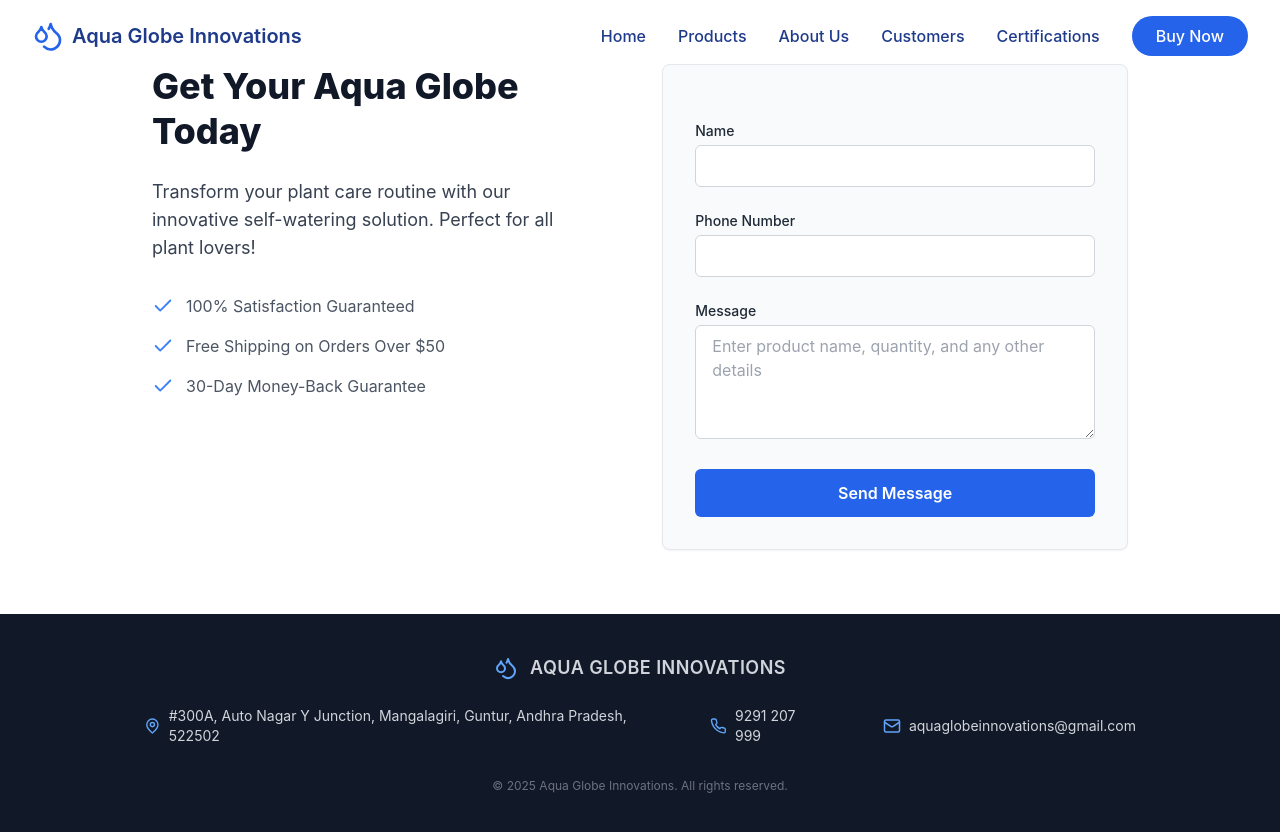
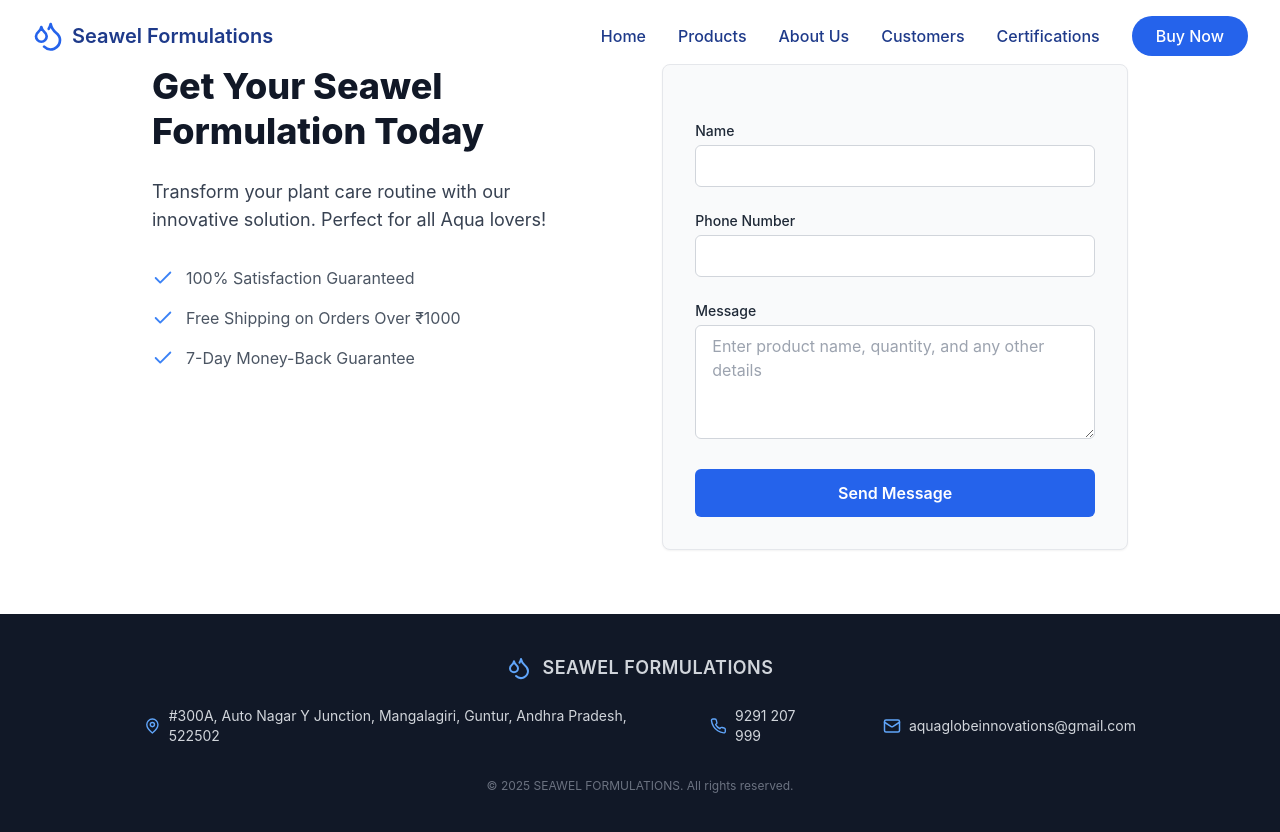
Before and after one commit to LVSJanakiRamaraju/AQUA-GLOBE-INNOVATIONS, a React (Vite) app in the folder AQUA-GLOBE-INNOVATIONS/: page /buy-now in a window 1280 px wide. Built offline with nearby package versions, Linux system fonts and the light colour scheme.

Commit message:
updated the name

```diff
--- a/AQUA-GLOBE-INNOVATIONS/src/components/About.tsx
+++ b/AQUA-GLOBE-INNOVATIONS/src/components/About.tsx
@@ -28,28 +28,28 @@ const About: React.FC = () => {
     <section id="#about" className="py-16 bg-white">
       <div className="container mx-auto px-4 md:px-8">
         <h2 className="text-3xl md:text-4xl font-bold text-blue-900 text-center mb-12">
-          AQUA GLOBE INNOVATIONS
+          Seawel Formulations
         </h2>
 
         <div className="max-w-4xl mx-auto space-y-12">
           <div>
-            <h3 className="text-xl font-semibold text-blue-800 mb-4">About Aqua Globe Innovations:</h3>
+            <h3 className="text-xl font-semibold text-blue-800 mb-4">About Seawel Formulations:</h3>
             <p className="text-gray-700 leading-relaxed">
-              Aqua Globe Innovations is a pioneering company dedicated to advancing fish and shrimp healthcare solutions. With a steadfast commitment to excellence, we strive to enhance the well-being and vitality of aquatic life worldwide. Our core focus lies in developing and delivering top-tier products and services tailored to the unique needs of aquaculture.
+              Seawel Formulations is a pioneering company dedicated to advancing fish and shrimp healthcare solutions. With a steadfast commitment to excellence, we strive to enhance the well-being and vitality of aquatic life worldwide. Our core focus lies in developing and delivering top-tier products and services tailored to the unique needs of aquaculture.
             </p>
           </div>
 
           <div>
             <h3 className="text-xl font-semibold text-blue-800 mb-4">Certified GMP & ISO Standards:</h3>
             <p className="text-gray-700 leading-relaxed">
-              At Aqua Globe Innovations, quality is paramount. We adhere to rigorous Good Manufacturing Practices (GMP) and International Organization for Standardization (ISO) standards to ensure the highest level of quality, safety, and efficacy in all our products and processes. Our adherence to these certifications underscores our unwavering dedication to providing premium solutions that meet global regulatory requirements.
+              At Seawel Formulations, quality is Our Priority. We adhere to rigorous Good Manufacturing Practices (GMP) and International Organization for Standardization (ISO) standards to ensure the highest level of quality, safety, and efficacy in all our products and processes. Our adherence to these certifications underscores our unwavering dedication to providing premium solutions that meet global regulatory requirements.
             </p>
           </div>
 
           <div>
             <h3 className="text-xl font-semibold text-blue-800 mb-4">Mission:</h3>
             <p className="text-gray-700 leading-relaxed">
-              Our mission at Aqua Globe Innovations is to revolutionize the aquaculture industry by offering innovative, science-backed healthcare solutions that optimize fish and shrimp health, maximize productivity, and promote sustainable practices. Through our commitment to excellence and integrity, we aim to be a trusted partner for aquaculture professionals worldwide.
+              Our mission at Seawel Formulations is to revolutionize the aquaculture industry by offering innovative, science-backed healthcare solutions that optimize fish and shrimp health, maximize productivity, and promote sustainable practices. Through our commitment to excellence and integrity, we aim to be a trusted partner for aquaculture professionals worldwide.
             </p>
           </div>
 
@@ -73,7 +73,7 @@ const About: React.FC = () => {
           </div>
 
           <p className="text-gray-700 leading-relaxed italic text-center">
-            At Aqua Globe Innovations, we are driven by a passion for innovation, a commitment to quality, and a deep respect for the natural world. Join us in our journey to redefine the future of aquaculture healthcare.
+            At Seawel Formulations, we are driven by a passion for innovation, a commitment to quality, and a deep respect for the natural world. Join us in our journey to redefine the future of aquaculture healthcare.
           </p>
         </div>
       </div>
--- a/AQUA-GLOBE-INNOVATIONS/src/components/CallToAction.tsx
+++ b/AQUA-GLOBE-INNOVATIONS/src/components/CallToAction.tsx
@@ -54,17 +54,17 @@ const CallToAction: React.FC = () => {
           {/* Left Text Content */}
           <div className="md:w-1/2">
             <h2 className="text-4xl font-extrabold mb-6 leading-tight">
-              Get Your Aqua Globe Today
+              Get Your Seawel Formulation Today
             </h2>
             <p className="text-lg text-gray-700 mb-8 max-w-md">
-              Transform your plant care routine with our innovative self-watering solution. Perfect for all plant lovers!
+              Transform your plant care routine with our innovative solution. Perfect for all Aqua lovers!
             </p>
 
             <ul className="space-y-4 text-gray-600 max-w-xs">
               {[
                 "100% Satisfaction Guaranteed",
-                "Free Shipping on Orders Over $50",
-                "30-Day Money-Back Guarantee"
+                "Free Shipping on Orders Over ₹1000",
+                "7-Day Money-Back Guarantee"
               ].map((item, idx) => (
                 <li key={idx} className="flex items-center gap-3">
                   <Check className="text-blue-500" size={22} />
--- a/AQUA-GLOBE-INNOVATIONS/src/components/Features.tsx
+++ b/AQUA-GLOBE-INNOVATIONS/src/components/Features.tsx
@@ -47,12 +47,12 @@ const Features: React.FC = () => {
       <br />
       <div className="container mx-auto px-4 md:px-8">
         <h2 className="text-3xl md:text-4xl font-bold text-blue-900 text-center mb-16">
-          AQUA GLOBE MISSION
+          SEAWEL FORMULATIONS MISSION
         </h2>
         <div className="grid gap-2">
           <div className="bg-white p-8 rounded-xl shadow-lg border border-gray-100">
             <p className="text-gray-600">
-              Our mission is to provide the highest quality AQUA GLOBE INNOVATIONS healthcare products to our customers. AQUA GLOBE INNOVATIONS healthcare products aim to improve the well-being and quality of life of individuals by developing innovative healthcare products that harness the power of water We are committed to providing safe, effective, and sustainable solutions that enhance aquaculture care promote growth, and support the aquaculture industry AQUA GLOBE INNOVATIONS aim to revolutionize the field of aquaculture by delivering products that optimize positive outcomes, ensure hygienic practices, and enable superior aquatics supplements.
+              Our mission is to provide the highest quality SEAWEL FORMULATIONS healthcare products to our customers. SEAWEL FORMULATIONS healthcare products aim to improve the well-being and quality of life of individuals by developing innovative healthcare products that harness the power of water We are committed to providing safe, effective, and sustainable solutions that enhance aquaculture care promote growth, and support the aquaculture industry Seawel Formulations aim to revolutionize the field of aquaculture by delivering products that optimize positive outcomes, ensure hygienic practices, and enable superior aquatics supplements.
             </p>
           </div>
         </div>
@@ -63,12 +63,12 @@ const Features: React.FC = () => {
       <br />
       <div className="container mx-auto px-4 md:px-8">
         <h2 className="text-3xl md:text-4xl font-bold text-blue-900 text-center mb-16">
-          AQUA GLOBE VISION
+          SEAWEL FORMULATIONS VISION
         </h2>
         <div className="grid gap-2">
           <div className="bg-white p-8 rounded-xl shadow-lg border border-gray-100">
             <p className="text-gray-600">
-              The vision of AQUA GLOBE INNOVATIONS healthcare products is to provide innovative and sustainable solutions that promote health and well- being of shrimp, fish and other aquatic species.
+              The vision of SEAWEL FORMULATIONS healthcare products is to provide innovative and sustainable solutions that promote health and well- being of shrimp, fish and other aquatic species.
             </p>
           </div>
         </div>
--- a/AQUA-GLOBE-INNOVATIONS/src/components/Footer.tsx
+++ b/AQUA-GLOBE-INNOVATIONS/src/components/Footer.tsx
@@ -9,7 +9,7 @@ const Footer: React.FC = () => {
         {/* Logo and Company Name */}
         <div className="flex items-center justify-center mb-6 space-x-3">
           <Droplets size={24} className="text-blue-400" />
-          <span className="text-lg font-semibold tracking-wide">AQUA GLOBE INNOVATIONS</span>
+          <span className="text-lg font-semibold tracking-wide">SEAWEL FORMULATIONS</span>
         </div>
 
         {/* Contact Info */}
@@ -40,7 +40,7 @@ const Footer: React.FC = () => {
 
         {/* Copyright */}
         <div className="mt-8 text-center text-xs text-gray-500 select-none">
-          &copy; {new Date().getFullYear()} Aqua Globe Innovations. All rights reserved.
+          &copy; {new Date().getFullYear()} SEAWEL FORMULATIONS. All rights reserved.
         </div>
       </div>
     </footer>
--- a/AQUA-GLOBE-INNOVATIONS/src/components/Hero.tsx
+++ b/AQUA-GLOBE-INNOVATIONS/src/components/Hero.tsx
@@ -8,7 +8,7 @@ const Hero: React.FC = () => {
         <div className="flex flex-col md:flex-row items-center">
           <div className="md:w-1/2 md:pr-12">
             <h1 className="text-4xl md:text-5xl lg:text-6xl font-bold text-blue-900 mb-6 leading-tight">
-              AQUA GLOBE INNOVATIONS
+              SEAWEL FORMULATIONS
             </h1>
             <p className="text-lg text-gray-700 mb-8 leading-relaxed">
               Aquaculture supplements are essential for maintaining the health and welfare of aquatic organisms in aquaculture systems. These supplements support the prevention of, designed to prevent any diseases and infections. That can affect fish, shrimp, and other culture species.
--- a/AQUA-GLOBE-INNOVATIONS/src/components/Navbar.tsx
+++ b/AQUA-GLOBE-INNOVATIONS/src/components/Navbar.tsx
@@ -28,7 +28,7 @@ const Navbar: React.FC = () => {
         <div className="flex justify-between items-center">
           <div className="flex items-center">
             <Droplets size={32} className="text-blue-600 mr-2" />
-            <span className="text-xl font-semibold text-blue-900">Aqua Globe Innovations</span>
+            <span className="text-xl font-semibold text-blue-900">Seawel Formulations</span>
           </div>
 
           {/* Desktop Navigation */}
```
